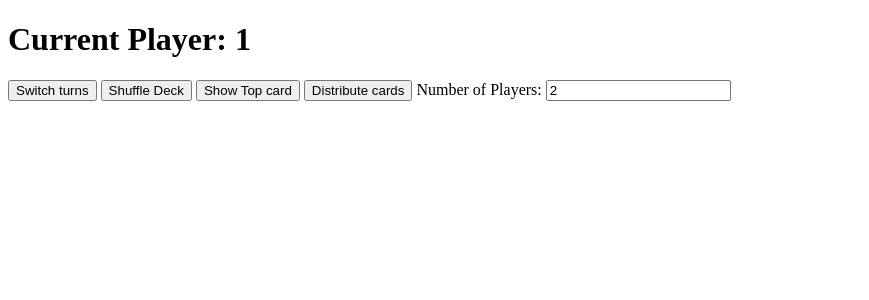
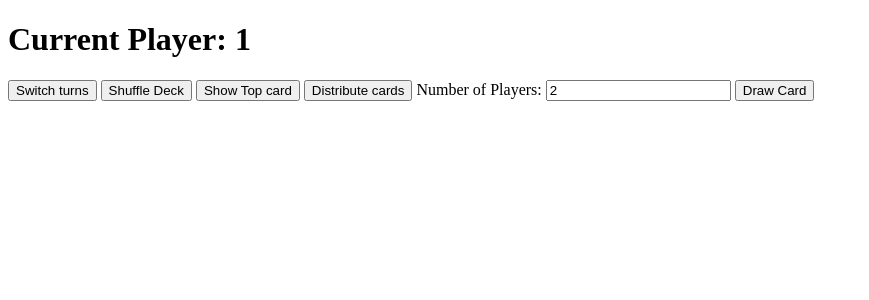
Before and after one commit to Immortal000/uno, a SvelteKit app: page / in a window 1280 px wide. Shown: the top 300 px of the page, without its empty margins (0-869 px from the left). Built offline with nearby package versions, Linux system fonts and the light colour scheme.

Commit message:
Added a draw card feature

```diff
--- a/src/card_functions/drawCard.js
+++ b/src/card_functions/drawCard.js
@@ -1 +1,16 @@
+// @ts-nocheck
 import { players_cards, deck, current_player } from '../store';
+
+let c_player, players_deck, current_deck;
+
+players_cards.subscribe((value) => (players_deck = value));
+deck.subscribe((value) => (current_deck = value));
+current_player.subscribe((value) => (c_player = value));
+
+export const drawCard = () => {
+	players_deck[c_player - 1] = [current_deck[0], ...players_deck[c_player - 1]];
+	current_deck.splice(0, 1);
+
+	players_cards.set(players_deck);
+	deck.set(current_deck);
+};
--- a/src/routes/+page.svelte
+++ b/src/routes/+page.svelte
@@ -6,6 +6,7 @@
 	import { distribute } from '../card_functions/distributeDeck';
 	import Gamecanvas from '../components/gamecanvas.svelte';
 	import { nextTurn } from '../card_functions/change_player';
+	import { drawCard } from '../card_functions/drawCard';
 
 	// Local variables
 	let number_players_input = 2;
@@ -40,6 +41,7 @@
 	on:change={updateNumberPlayers}
 	id="numPlayers"
 />
+<button on:click={drawCard}>Draw Card</button>
 
 {#if distributed}
 	<Gamecanvas />
```
